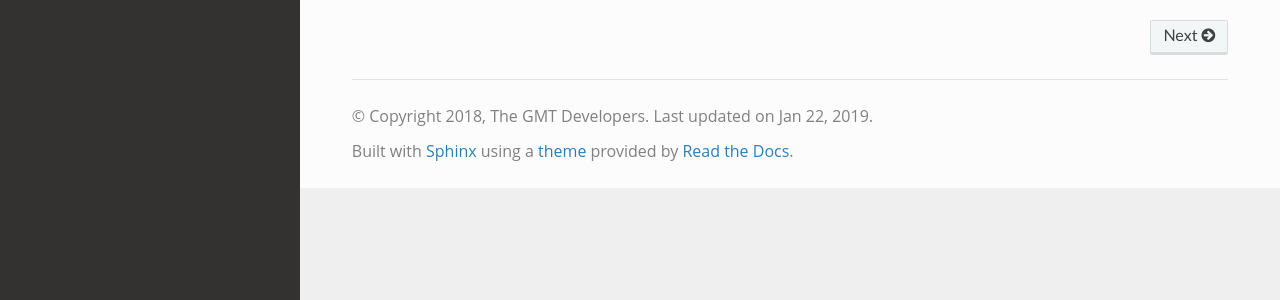
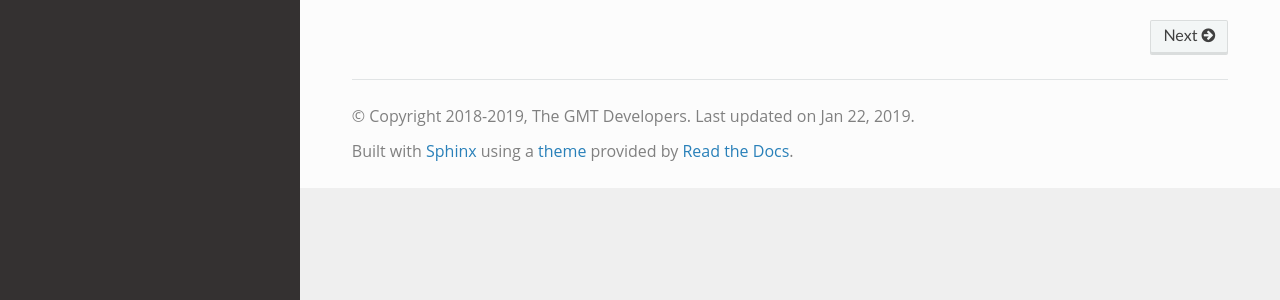
Before and after one commit to GenericMappingTools/sphinx_gmt, a Sphinx documentation site: the page built from doc/index.rst, in a window 1280 px wide. Shown: the part 473-773 px from the top of the page. Built offline with Sphinx 7.4.7 and the Read the Docs theme 2.0.0, drawn with Linux system fonts in a browser that asks for light colours.

Commit message:
Update copyright year to 2019 (#9)

```diff
--- a/doc/conf.py
+++ b/doc/conf.py
@@ -39,7 +39,7 @@ master_doc = "index"
 # General information about the project
 year = datetime.date.today().year
 project = "gmtsphinxext"
-copyright = "2018, The GMT Developers"
+copyright = "2018-2019, The GMT Developers"
 if len(__version__.split("+")) > 1 or __version__ == "unknown":
     version = "dev"
 else:
```
Also changed, not shown: LICENSE.txt.
